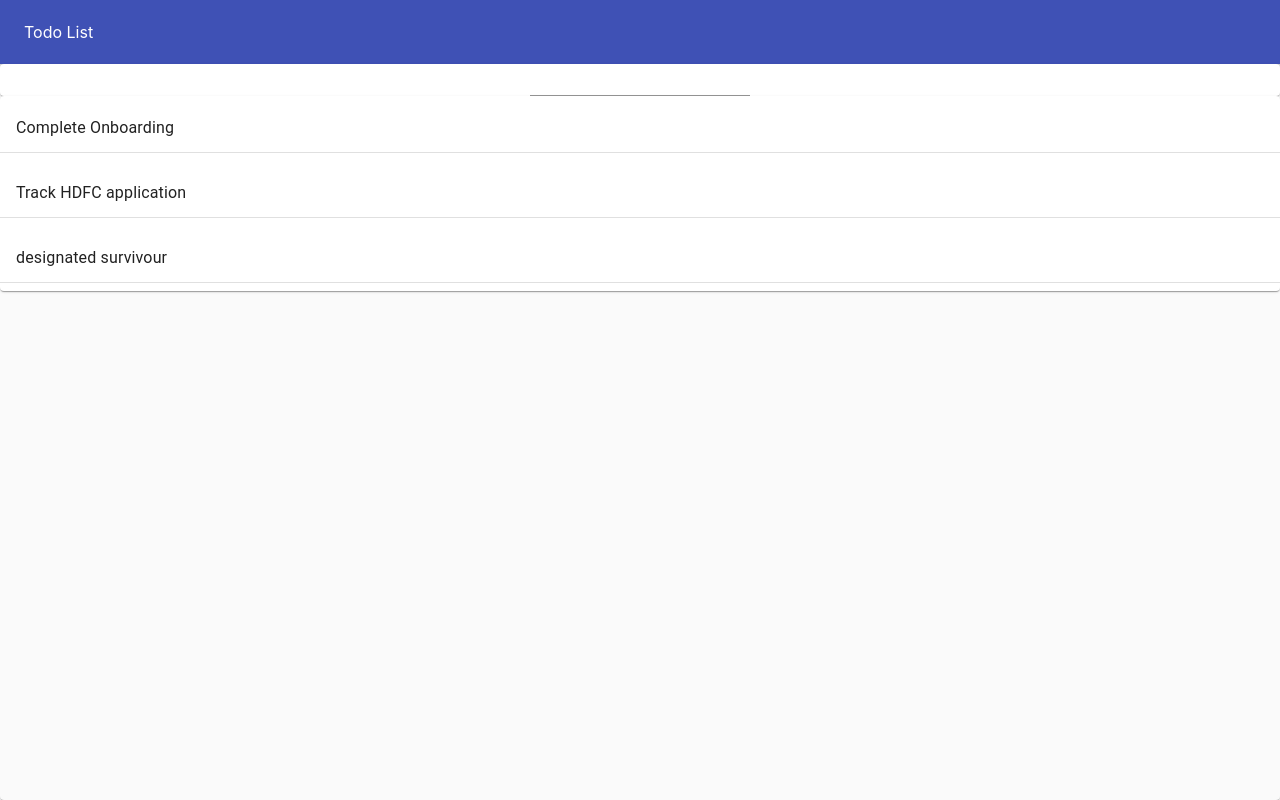
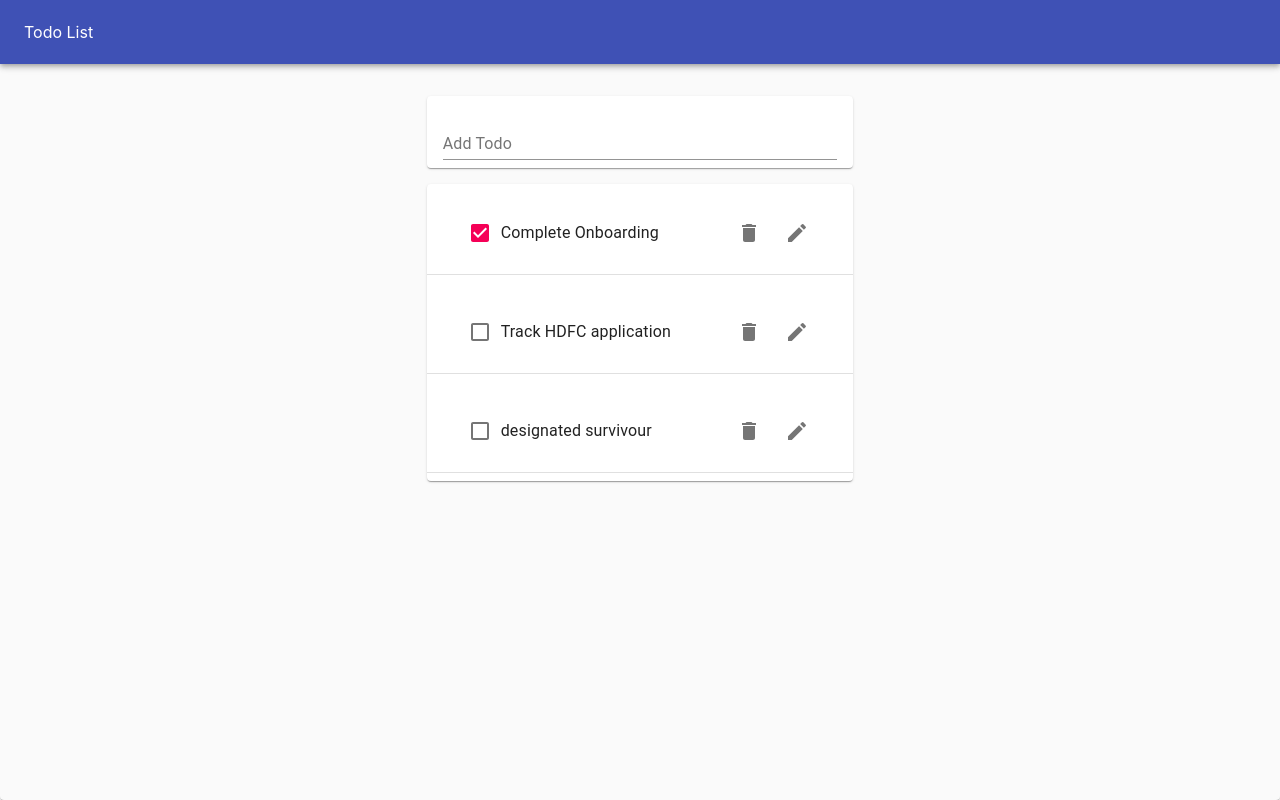
Before and after one commit to ashishsangale/hooks-todo, a React (Create React App) app: page / in a window 1280 px wide. Built offline with nearby package versions, Linux system fonts and the light colour scheme.

Commit message:
delete/edit

```diff
--- a/src/Todo.js
+++ b/src/Todo.js
@@ -1,11 +1,11 @@
 import React, {useState} from 'react';
+import Todolist from './Todolist';
+import Todoform from './Todoform';
 import Paper from '@material-ui/core/Paper';
 import Typography from '@material-ui/core/Typography';
 import Toolbar from '@material-ui/core/Toolbar';
 import AppBar from '@material-ui/core/AppBar';
 import Grid from '@material-ui/core/Grid';
-import Todolist from './Todolist';
-import Todoform from './Todoform';
 
 function Todo() {
     const todolist = [
@@ -27,11 +27,15 @@ function Todo() {
         }}>
             <AppBar color='primary' position='static' style={{height: '64px'}}>
                 <Toolbar>
-                    <Typography variant='inherit'>Todo List</Typography>
+                    <Typography variant='inherit' justify='center'>Todo List</Typography>
                 </Toolbar>
             </AppBar>
-            <Todoform addTodo={addTodo}/>
-            <Todolist todos={todos}/>
+            <Grid container justify='center' style={{marginTop: '1rem'}}>
+                <Grid item xs={11} md={8} lg={4}>
+                    <Todoform addTodo={addTodo}/>
+                    <Todolist todos={todos}/>
+                </Grid>
+            </Grid>
         </Paper>
     )
 }
--- /dev/null
+++ b/src/TodoItem.js
@@ -0,0 +1,29 @@
+import React from 'react';
+import ListItem from '@material-ui/core/ListItem';
+import ListItemText from '@material-ui/core/ListItemText';
+import Checkbox from '@material-ui/core/Checkbox';
+import IconButton from '@material-ui/core/IconButton'
+import ListItemSecondaryAction from '@material-ui/core/ListItemSecondaryAction';
+import DeleteIcon from '@material-ui/icons/Delete';
+import EditIcon from '@material-ui/icons/Edit';
+
+function TodoItem(props) {
+    return (
+        <ListItem>
+            <Checkbox tabIndex={-1} checked={props.completed}/>
+           <ListItemText>
+                {props.task}
+           </ListItemText>
+           <ListItemSecondaryAction>
+               <IconButton>
+                   <DeleteIcon/>
+               </IconButton>
+               <IconButton>
+                   <EditIcon/>
+               </IconButton>
+           </ListItemSecondaryAction>
+        </ListItem>
+    )
+}
+
+export default TodoItem;
--- a/src/Todoform.js
+++ b/src/Todoform.js
@@ -7,14 +7,14 @@ function Todoform({addTodo}) {
     const [value, handleChange, reset] = useInputState('')
 
     return (
-        <Paper>
+        <Paper style={{margin: '1rem 0', padding:'0 1rem'}}>
             <form
             onSubmit={e => {
                 e.preventDefault()
                 addTodo(value)
                 reset()
             }}>
-                <TextField value={value} onChange={handleChange}/>
+                <TextField value={value} onChange={handleChange} margin='normal' label='Add Todo' fullWidth/>
             </form>
         </Paper>
     )
--- a/src/Todolist.js
+++ b/src/Todolist.js
@@ -1,4 +1,5 @@
 import React from 'react';
+import TodoItem from './TodoItem'
 import Paper from '@material-ui/core/Paper';
 import List from '@material-ui/core/List';
 import ListItem from '@material-ui/core/ListItem';
@@ -12,7 +13,7 @@ export default function Todolist(props) {
             <>
             <ListItem>
                 <ListItemText>
-                    {todo.task}
+                   <TodoItem task={todo.task} key={todo.id} completed={todo.completed}/>
                 </ListItemText>
             </ListItem>
             <Divider/>
```
